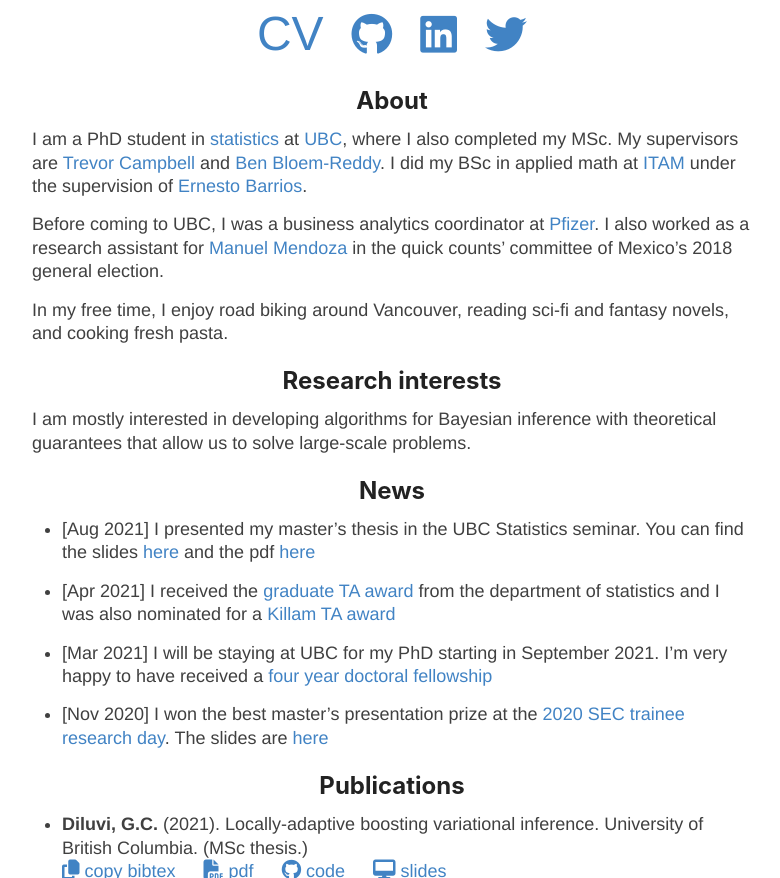
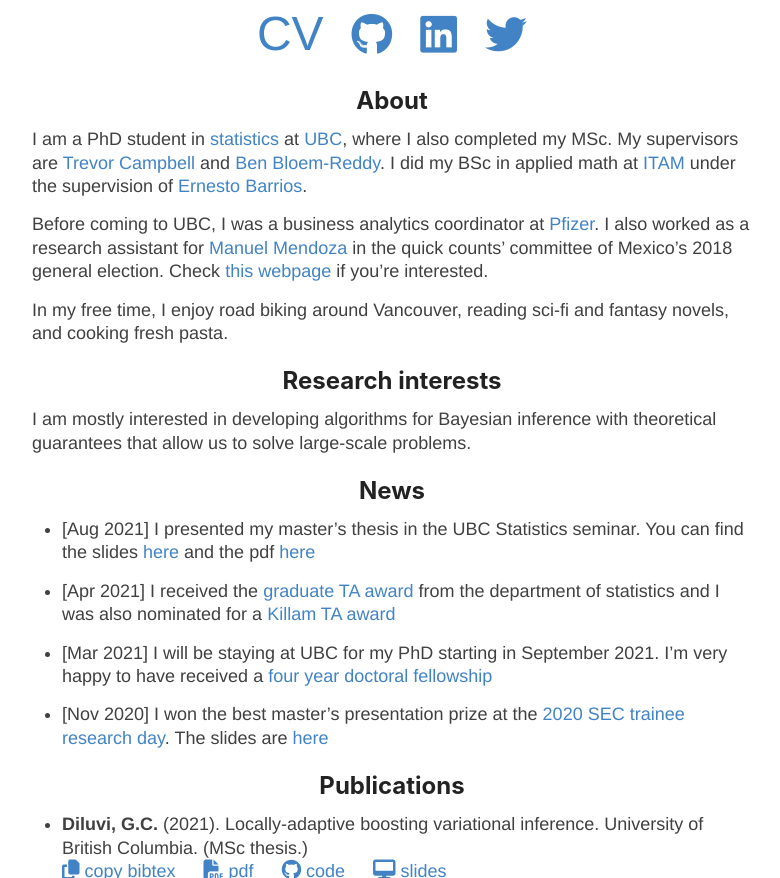
Before and after one commit to giankdiluvi/giankdiluvi.github.io, a Jekyll site: the page built from index.md, in a window 1280 px wide and 900 px high, scrolled down 400 px, cut to the strip 22-900 px from the top of the window. Shown: the whole strip, without its empty margins (248-1028 px from the left). Built offline with Jekyll 4.4.1, drawn with Linux system fonts in a browser that asks for light colours; nearby versions of some CDN libraries; our own code applies the rules of GitHub Pages for plain Markdown files.

Commit message:
add quickcounts to index

```diff
--- a/index.md
+++ b/index.md
@@ -18,6 +18,7 @@ at [Pfizer](https://www.pfizer.com/).
 I also worked as a research assistant for
 [Manuel Mendoza](https://facultad.itam.mx/en/facultad/15063-manuel-mendoza-ramirez)
 in the quick counts' committee of Mexico's 2018 general election.
+Check [this webpage](./quickcounts) if you're interested.
 
 In my free time, I enjoy road biking around Vancouver,
 reading sci-fi and fantasy novels,
```
Also changed, not shown: quickcounts.md (renamed from quick-counts.md), 5 other files.
